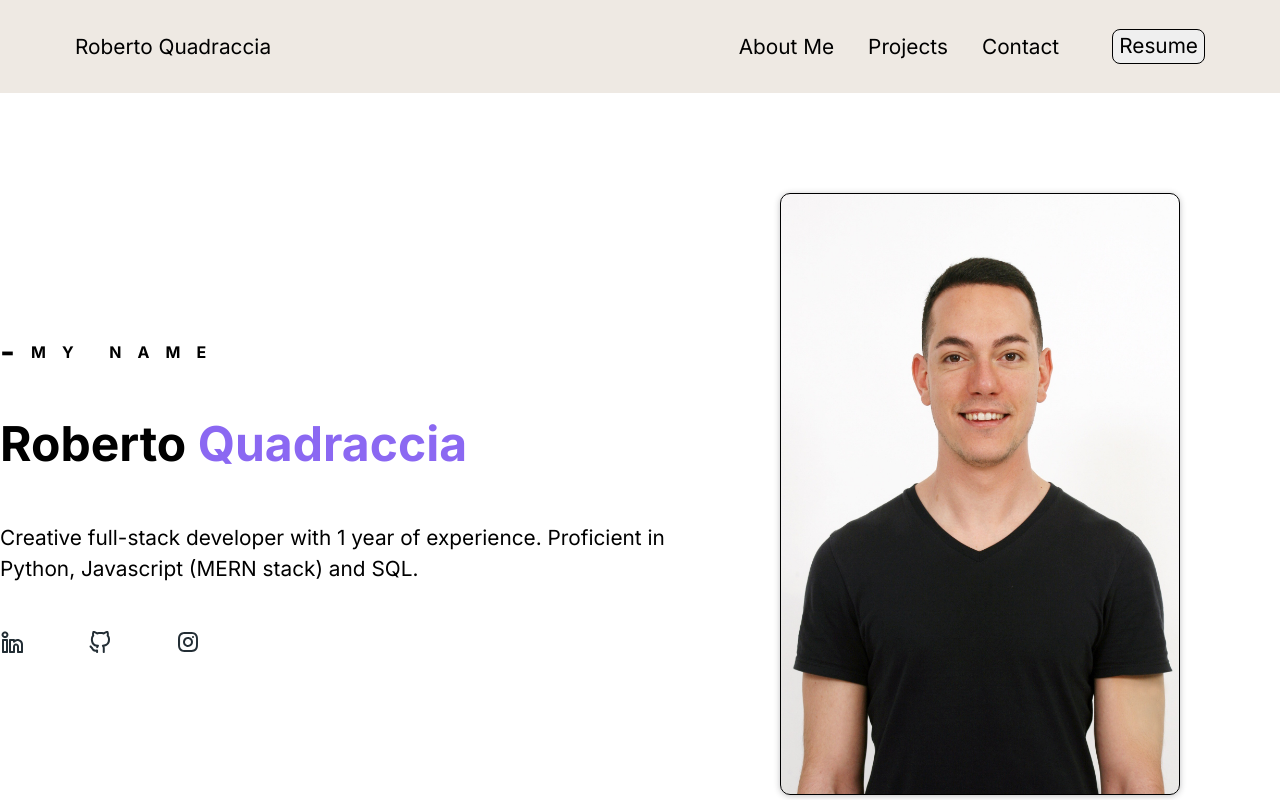
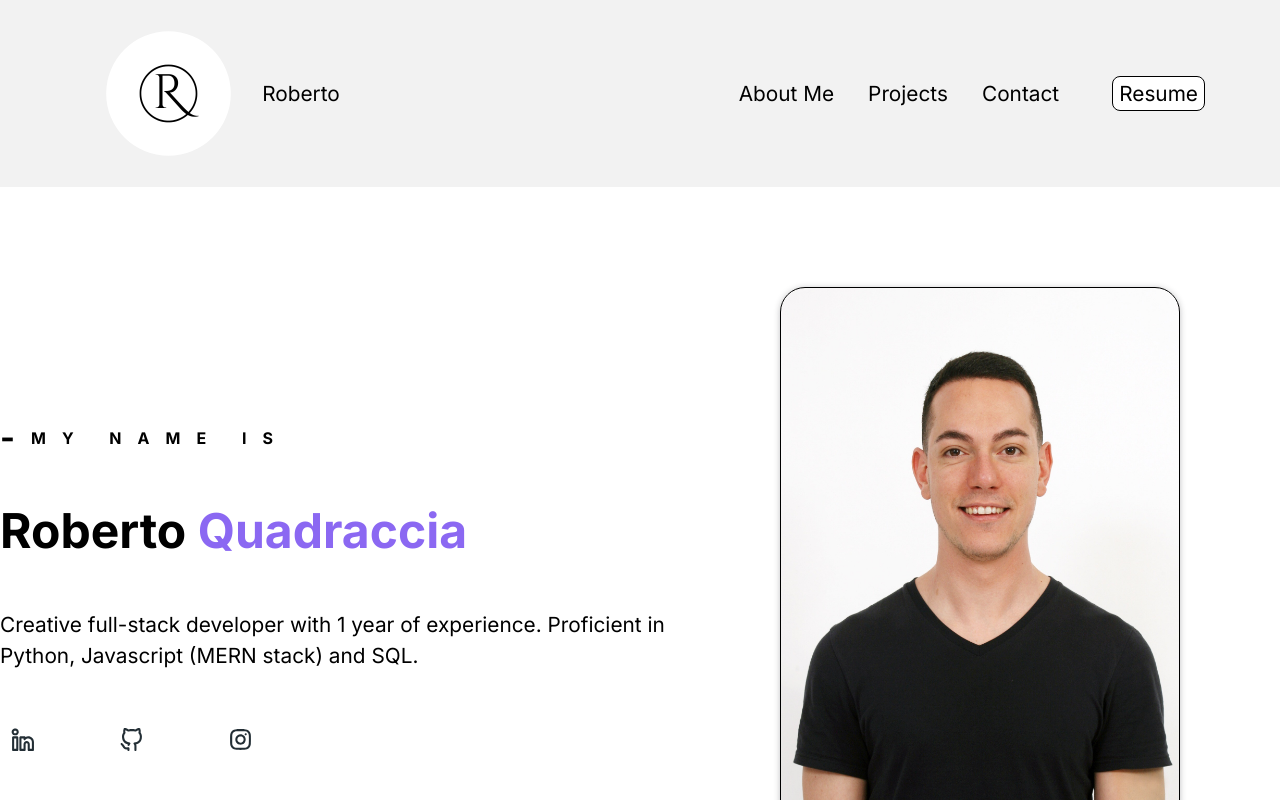
Before and after one commit to Super-robbin/portfolio, a React (Vite) app: page / in a window 1280 px wide. Shown: the top 800 px of the page. Built offline with nearby package versions, Linux system fonts and the light colour scheme; the HTML template or start-up script is replaced by a standard one.

Commit message:
logo created

```diff
--- a/src/components/info/info.jsx
+++ b/src/components/info/info.jsx
@@ -1,13 +1,15 @@
 import linkedIn from "../../images/Linkedin.svg";
 import gitHub from "../../images/Github.svg";
 import instagram from "../../images/Instagram.svg";
+import logo from "../../images/logo-r.png";
 
 const Info = () => {
   return (
     <div className="container-info">
       <header className="header">
-        <div>
-          <p className="header-name">Roberto Quadraccia</p>
+        <div className="header-logo-name">
+          <img className="logo" src={ logo } alt="logo"/>
+          <p className="header-name">Roberto</p>
         </div>
         <nav className="nav-bar">
           <ul className="nav-bar-list">
@@ -34,7 +36,7 @@ const Info = () => {
         <div className="name-section">
           <p className="above-section">
             <span className="dash">-</span>
-            my name
+            my name is
           </p>
           <h1 className="name-section-title">
             Roberto
--- a/src/styles/Info.css
+++ b/src/styles/Info.css
@@ -3,13 +3,30 @@
   justify-content: space-between;
   align-items: center;
   font-size: 1.3rem;
-  padding: 5px 75px;
-  background-color: rgb(238, 233, 227);
+  padding: 0 75px;
+  /* background-color: rgb(238, 233, 227); */
+  background-color: #f2f2f2;
 }
+
+.header-logo-name {
+  display: flex;
+  align-items: center;
+}
+
+.logo {
+  width: auto;
+  height: 50px;
+  border-radius: 50%;
+}
+
 
 .nav-bar {
   display: flex;
   gap: 3rem;
+}
+
+.nav-bar-link:hover {
+  color: #9c81e6;
 }
 
 .nav-bar-list {
@@ -23,6 +40,7 @@
 }
 
 .btn-resume {
+  background-color: #ffffff;
   width: fit-content;
   height: 35px;
   align-self: center;
@@ -85,7 +103,7 @@
   height: 600px;
   margin: 100px;
   border: 1px solid #000;
-  border-radius: 10px;
+  border-radius: 25px;
   box-shadow: 0 1px 6px 0 #20212447
 }
 
@@ -97,9 +115,14 @@
   padding-top: 15px;
 }
 
-.social-item:hover {
+.social-item {
+  /* background-color: #e2dbf7; */
   width: 25px;
   height: 25px;
+  padding: 10px;
   border-radius: 50%;
+}
+
+.social-item:hover {
   box-shadow: 0 1px 6px 0 #20212447
 }
--- a/src/styles/about.css
+++ b/src/styles/about.css
@@ -4,6 +4,7 @@
     gap: 1rem;
     padding: 60px 75px;
     background-color: rgb(238, 233, 227);
+    /* background-color: #f2f2f2; */
 }
 
 .about-container > .above-section {
--- a/src/styles/contact.css
+++ b/src/styles/contact.css
@@ -1,6 +1,7 @@
 .contact {
     padding: 25px 75px 75px 75px;
-    background-color: rgb(238, 233, 227);
+    /* background-color: rgb(238, 233, 227);  */
+    background-color: #f2f2f2;
 }
 
 .contact-container {
--- a/src/styles/footer.css
+++ b/src/styles/footer.css
@@ -23,8 +23,6 @@
     box-shadow: 0 1px 6px 0 #20212447
 }
 
-
-
 .footer-copyright {
     text-align: center;
 }
--- a/src/styles/project.css
+++ b/src/styles/project.css
@@ -33,8 +33,8 @@
 .project-description {
   text-align: center;
   line-height: 30px;
-  font-size: 1.2 rem;
   padding: 0 50px;
+  font-size: 1.2rem !important;
 }
 
 .project-buttons {
@@ -57,6 +57,8 @@
 }
 
 .project-buttons > a:hover {
+  /* background-color: #000;
+  color: #ffffff; */
   box-shadow: 0 1px 6px 0 #20212447
 }
 
```
Also changed, not shown: src/images/logo-r.png (added), src/images/logo.png (added).
